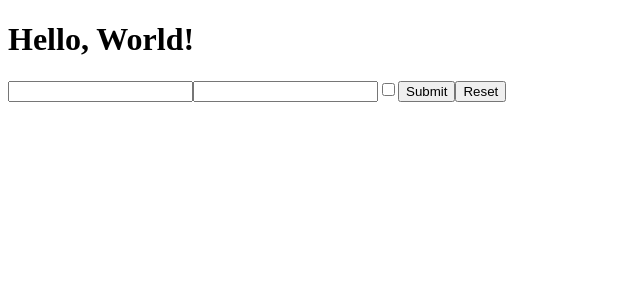
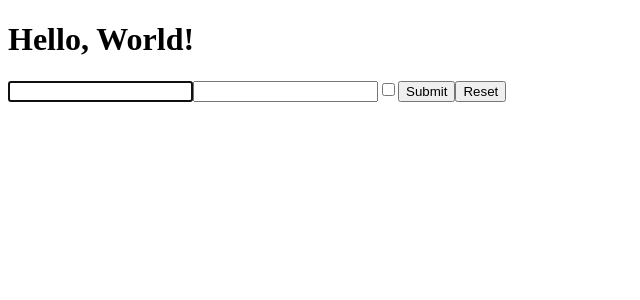
Before and after one commit to l7g/react-exercises, a React (Create React App) app: page / in a window 1280 px wide. Shown: the top 300 px of the page, without its empty margins (0-640 px from the left). Built offline with nearby package versions, Linux system fonts and the light colour scheme.

Commit message:
esercizio completato

```diff
--- a/src/UncontrolledLogin.js
+++ b/src/UncontrolledLogin.js
@@ -11,11 +11,15 @@ export class UncontrolledLogin extends React.Component {
     console.log({ username, password, remember });
   };
 
+  componentDidMount(){
+    this.nameInput.focus();
+  }
+
   render() {
     return (
       <div>
         <form onSubmit={this.handleSubmit}>
-          <input name="username" />
+          <input ref={(input) => { this.nameInput = input; }} name="username"/>
           <input name="password" type="password" />
           <input name="remember" type="checkbox" />
           <button type="submit">Submit</button>
```
